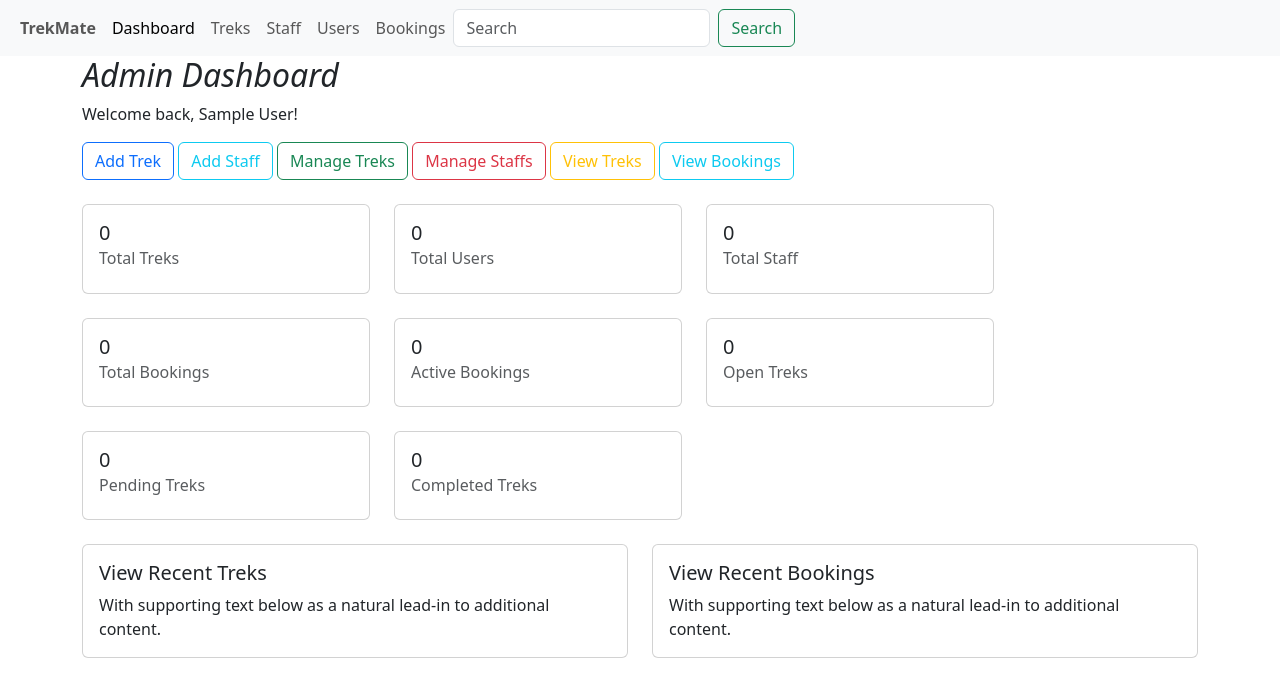
After one commit to 24f3003058/trekking-management-application-MAD-1, a Flask app: page /admin/admin_dashboard in a window 1280 px wide. The commit adds this page. Shown: the top 697 px of the page. Run offline with Flask 3, Linux system fonts and the light colour scheme; the visitor is signed in with stand-in values (Sample User, id 1).

Commit message:
Admin dashboard and crud files created

```diff
--- a/routes.py
+++ b/routes.py
@@ -1,11 +1,16 @@
-from flask import Flask, render_template, request, url_for, redirect , flash
+from flask import Flask, render_template, request, url_for, redirect , flash,session
 from app import app
 from models import db,Trek,User,Booking
+from datetime import datetime
 
 
 @app.route("/")
 def index():
-    return render_template('index.html')
+    if 'user_id' in session:
+        return render_template('index.html')
+    else:
+        flash('Please login to continue')
+        return render_template('index.html')
 
 @app.route('/login')
 def login():
@@ -21,7 +26,8 @@ def register_post():
     username=request.form.get('username')
     password=request.form.get('password')
     email=request.form.get('email')
-    if not username or not password or not email or not full_name:
+
+    if not username or not password or not email or not full_name :
         flash('Please enter required fields')
         return redirect(url_for('register'))
     user=User.query.filter_by(username=username).first()
@@ -48,8 +54,129 @@ def login_post():
     if user.password!=password:
         flash("Invalid password")
         return redirect(url_for('login'))
+    session['user_id']=user.id
+    session['role']=user.role
+    session['name']=user.name
+    if user.role=='admin':
+        return redirect(url_for('admin_dashboard'))
     return redirect(url_for('user_dashboard'))
+
+@app.route('/logout')
+def logout():
+    if 'user_id' in session:
+        session.pop('user_id')
+
+
+
 
 @app.route('/user/dashboard')
 def user_dashboard():
-    return "Hello world"
+    if 'user_id' in session:
+        return render_template({{url_for('user_dashboard')}})
+    else:
+        flash('Please login to continue')
+        return redirect(url_for('login'))
+
+
+@app.route('/user/user_profile')
+def user_profile():
+    if 'user_id' in session:
+        return render_template({{url_for('user_profile')}})
+    else:
+        flash('Please login to continue')
+        return redirect(url_for('login'))
+
+    session.pop('user_id')
+    return redirect(url_for('login'))
+
+@app.route('/admin/admin_dashboard')
+def admin_dashboard():
+    if 'user_id' not in session:
+        flash('Please login to continue')
+        return redirect(url_for('login'))
+    if session.get('role')!='admin':
+        flash("Access denied! You can't access this web")
+        return redirect(url_for('login'))
+    total_treks=Trek.query.count()
+    total_users=User.query.filter_by(role='user').count()
+    total_staff=User.query.filter_by(role='staff').count()
+    total_bookings=Booking.query.count()
+    active_bookings=Booking.query.filter_by(status='Booked').count()
+    open_treks=Trek.query.filter_by(status='Open').count()
+    pending_treks=Trek.query.filter_by(status='Pending').count()
+    completed_treks=Trek.query.filter_by(status='Completed').count()
+    recent_bookings=Booking.query.order_by(Booking.booking_date.desc()).limit(5).all()
+    recent_treks=Trek.query.order_by(Trek.created_at.desc()).limit(5).all()
+    return render_template('admin/admin_dashboard.html',total_treks=total_treks,
+    total_users=total_users,total_staff=total_staff,total_bookings=total_bookings,
+    active_bookings=active_bookings,open_treks=open_treks,pending_treks=pending_treks,
+    completed_treks=completed_treks,recent_bookings=recent_bookings,recent_treks=recent_treks)
+
+
+@app.route('/admin/admin_manage_trek')
+def admin_manage_trek():
+    if 'user_id' not in session:
+        flash('Please login to continue')
+        return redirect(url_for('login'))
+    if session.get('role')!='admin':
+        flash("Access denied! You can't access this web")
+        return redirect(url_for('login'))
+    status_filter=request.args.get('status','')
+    search=request.args.get('search','')
+    query=Trek.query
+    if status_filter:
+        query=query.filter_by(status=status_filter)
+    if search:
+        query=query.filter_by(Trek.name.ilike(f'%{search}%'))
+    treks=query.order_by(Trek.created_at.desc()).all()
+    staff_list=User.query.filter_by(role='staff',is_blacklisted=False).all()
+    return render_template('admin/admin_manage_trek.html',treks=treks,staff_list=staff_list,status_filter=status_filter,search=search)
+
+@app.route('/admin/admin_add_trek',methods=['GET','POST'])
+def admin_add_trek():
+    if 'user_id' not in session:
+        flash('Please login to continue')
+        return redirect(url_for('login'))
+    if session.get('role')!='admin':
+        flash("Access denied! You can't access this web")
+        return redirect(url_for('login'))
+
+    staff_list=User.query.filter_by(role="staff",is_blacklisted=False).all()
+    if request.method == "POST":
+        name=request.form.get('name')
+        location=request.form.get('location')
+        difficulty=request.form.get('difficulty')
+        total_slots=request.form.get('total_slots')
+        duration=request.form.get('duration')
+        start_date=datetime.strptime(request.form.get("start_date"),'%Y-%m-%d').date()
+        end_date=datetime.strptime(request.form.get("end_date"),'%Y-%m-%d').date()
+        description=request.form.get('description')
+        price=request.form.get('price')
+        assigned_staff_id=request.form.get('assigned_staff_id')
+
+        if start_date>=end_date:
+            flash("Enter correct end date,it should be after start date!")
+            return render_template('admin/admin_add_trek',staff_list=staff_list,trek=None)
+        slots= int(total_slots)
+        choosen_status=request.form.get('status',"Open")
+        valid_statuses=['Pending',"Approved",'Open',"Completed","Closed"]
+        if choosen_status not in valid_statuses:
+            choosen_status='Open'
+        trek= Trek(
+            name= name,
+            location= location,
+            difficulty= difficulty,
+            duration= duration,
+            total_slots= slots,
+            available_slots= slots,
+            start_date= start_date,
+            end_date=  end_date,
+            description= description,
+            price= price,
+            assigned_staff_id= assigned_staff_id  if assigned_staff_id else None ,
+            status= choosen_status
+            )
+        db.session.add(trek)
+        db.session.commit()
+        return redirect(url_for('admin_manage_trek'))
+    return render_template('admin/admin_add_trek.html',staff_list=staff_list,trek=None)
--- /dev/null
+++ b/templates/admin/admin_dashboard.html
@@ -0,0 +1,132 @@
+{% extends 'base.html'%}
+
+{% block title%}
+    Admin Dashboard
+{%endblock%}
+
+{% block navbar%}
+   <div>
+    <div class="collapse navbar-collapse" id="navbarSupportedContent">
+      <ul class="navbar-nav me-auto mb-2 mb-lg-0">
+        <li class="nav-item">
+          <a class="nav-link" href="#"><b>TrekMate</b></a>
+        </li>
+        <li class="nav-item">
+          <a class="nav-link active" href="{{url_for('index')}}">Dashboard</a>
+        </li>
+        <li class="nav-item">
+          <a class="nav-link" href="#">Treks</a>
+        </li>
+        <li class="nav-item">
+          <a class="nav-link" href="#">Staff</a>
+        </li>
+        <li class="nav-item">
+          <a class="nav-link" href="#">Users</a>
+        </li>
+        <li class="nav-item">
+          <a class="nav-link" href="#">Bookings</a>
+        </li>
+      </ul>
+      <form class="d-flex" role="search">
+        <input class="form-control me-2" type="search" placeholder="Search" aria-label="Search"/>
+        <button class="btn btn-outline-success" type="submit">Search</button>
+      </form>
+    </div>
+  </div>
+</div>
+{%endblock%}
+
+{% block content%}
+<div>
+    <div>
+        <h2><i>Admin Dashboard</i></h2>
+        <p>Welcome back, {{session.get('name')}}!</p>
+    </div>
+    <div>
+        <a href="{{url_for('admin_add_trek')}}" class="btn btn-outline-primary">Add Trek</a>
+        <a href="#" class="btn btn-outline-info">Add Staff</a>
+        <a href="#" class="btn btn-outline-success">Manage Treks</a>
+        <a href="#" class="btn btn-outline-danger">Manage Staffs</a>
+        <a href="#" class="btn btn-outline-warning">View Treks</a>
+        <a href="#" class="btn btn-outline-info">View Bookings</a>
+    </div>
+</div>
+
+<div class="d-flex flex-wrap gap-4 mb-4 mt-4">
+    <div class="card" style="width: 18rem;">
+        <div class="card-body">
+            <h5 class="card-title">{{total_treks}}</h5>
+            <h6 class="card-subtitle mb-2 text-body-secondary">Total Treks</h6>
+            <p class="card-text"></p>
+        </div>
+    </div>
+    <div class="card" style="width: 18rem;">
+        <div class="card-body">
+            <h5 class="card-title">{{total_users}}</h5>
+            <h6 class="card-subtitle mb-2 text-body-secondary">Total Users</h6>
+        </div>
+    </div>
+    <div class="card" style="width: 18rem;">
+        <div class="card-body">
+            <h5 class="card-title">{{total_staff}}</h5>
+            <h6 class="card-subtitle mb-2 text-body-secondary">Total Staff</h6>
+        </div>
+    </div>
+
+    <div class="card" style="width: 18rem;">
+        <div class="card-body">
+            <h5 class="card-title">{{total_bookings}}</h5>
+            <h6 class="card-subtitle mb-2 text-body-secondary">Total Bookings</h6>
+        </div>
+    </div>
+    <div class="card" style="width: 18rem;">
+        <div class="card-body">
+            <h5 class="card-title">{{active_bookings}}</h5>
+            <h6 class="card-subtitle mb-2 text-body-secondary">Active Bookings</h6>
+        </div>
+    </div>
+    <div class="card" style="width: 18rem;">
+        <div class="card-body">
+            <h5 class="card-title">{{open_treks}}</h5>
+            <h6 class="card-subtitle mb-2 text-body-secondary">Open Treks</h6>
+        </div>
+    </div>
+    <div class="card" style="width: 18rem;">
+        <div class="card-body">
+            <h5 class="card-title">{{pending_treks}}</h5>
+            <h6 class="card-subtitle mb-2 text-body-secondary">Pending Treks</h6>
+        </div>
+    </div>
+    <div class="card" style="width: 18rem;">
+        <div class="card-body">
+            <h5 class="card-title">{{completed_treks}}</h5>
+            <h6 class="card-subtitle mb-2 text-body-secondary">Completed Treks</h6>
+        </div>
+    </div>
+</div>
+
+<div class="row">
+  <div class="col-sm-6 mb-5 mb-sm-0">
+    <div class="card">
+      <div class="card-body">
+        <h5 class="card-title">View Recent Treks</h5>
+        <p class="card-text">With supporting text below as a natural lead-in to additional content.</p>
+      </div>
+    </div>
+  </div>
+  <div class="col-sm-6">
+    <div class="card">
+      <div class="card-body">
+        <h5 class="card-title">View Recent Bookings</h5>
+        <p class="card-text">With supporting text below as a natural lead-in to additional content.</p>
+      </div>
+    </div>
+  </div>
+</div>
+
+
+
+{%endblock%}
+{%block style%}
+    <link href="{{url_for('static',filename='admin_dashboard.css')}}" rel="stylesheet">
+{%endblock%}
--- a/templates/register.html
+++ b/templates/register.html
@@ -35,13 +35,14 @@ TrekMate-Registeration Form
                     </label>
                 </div>
                 <div class="mb-3">
-                    <label for="inputEmail4" class="form-label">Email</label>
+                    <label for="inputEmail4" class="form-label">Email:</label>
                     <input type="email" name="email" class="form-control" id="inputEmail4" required placeholder="abc@gmail.com">
                 </div>
                 <div class="mb-3">
-                    <label for="inputPassword4" class="form-label">Password</label>
+                    <label for="inputPassword4" class="form-label">Password:</label>
                     <input type="password" name="password" class="form-control" id="inputPassword4" required>
                 </div>
+
                 <div class="mt-3 mb-5">
                     <input type="submit" value="Create Account" class="btn btn-success" required >
                 </div>
```
Also changed, not shown: models.py (+6 -1 lines), templates/admin/admin_add_trek.html (added, +115 -0 lines), templates/admin/admin_bookings.html (added, +11 -0 lines), templates/admin/admin_manage_trek.html (added, +129 -0 lines), templates/user/user_profile.html (added, +33 -0 lines).
